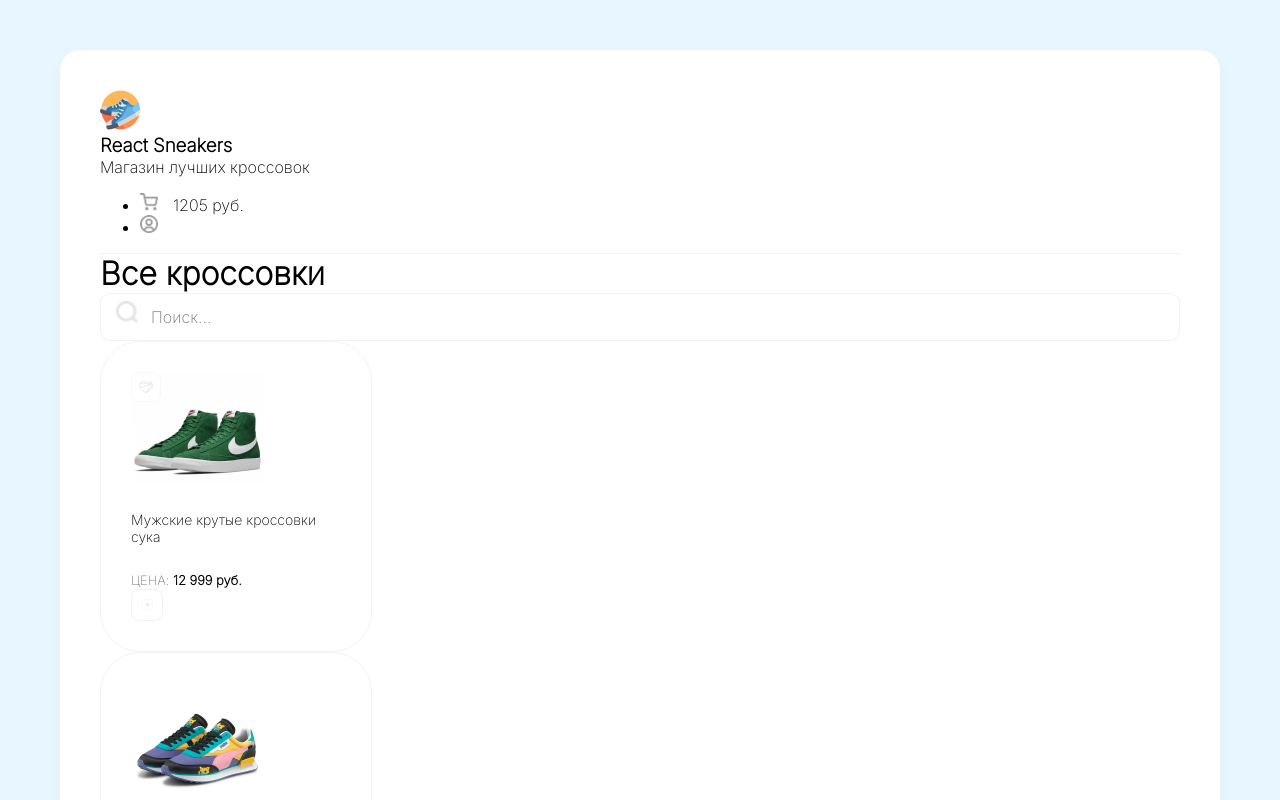
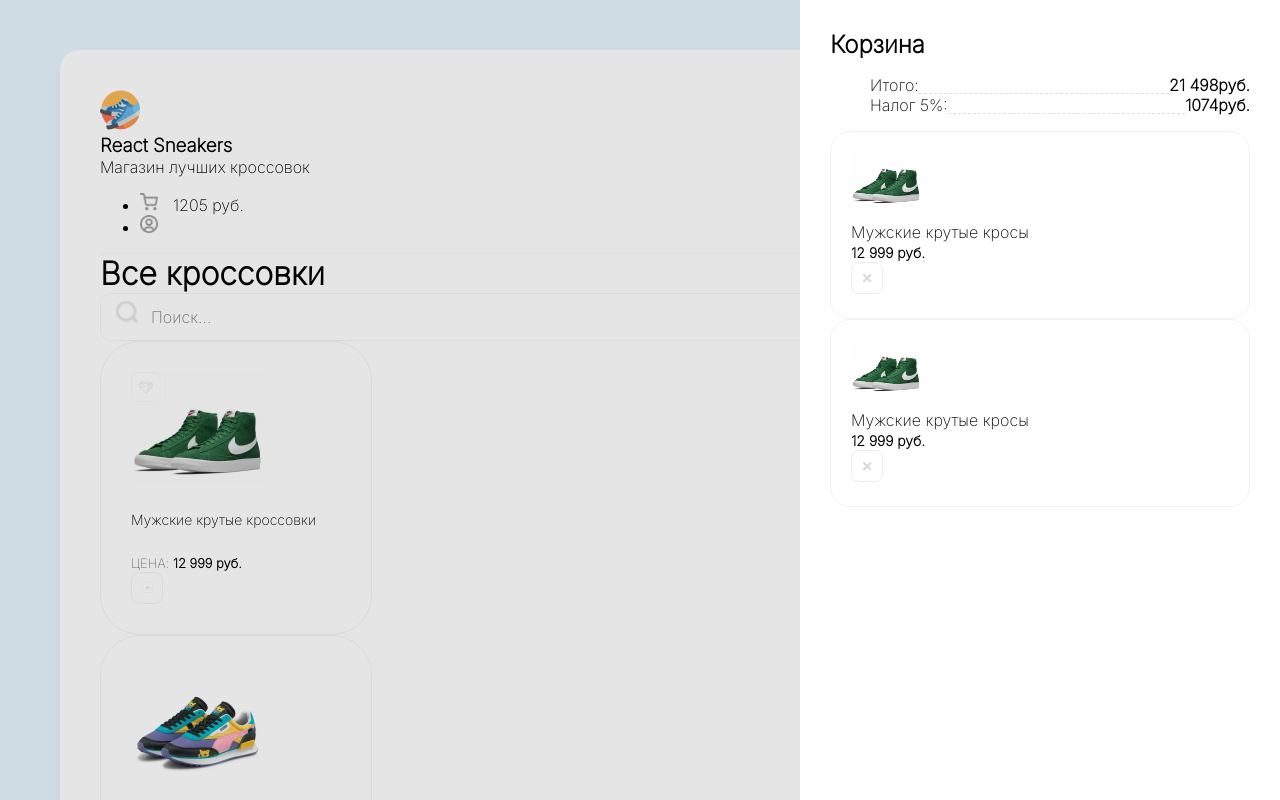
Before and after one commit to liks17/team, a React (Create React App) app in the folder my-app/: page / in a window 1280 px wide. Shown: the top 800 px of the page. Built offline with nearby package versions, Linux system fonts and the light colour scheme.

Commit message:
верстка анимации и корзины

```diff
--- a/my-app/src/App.js
+++ b/my-app/src/App.js
@@ -1,6 +1,60 @@
 function App() {
   return (
     <div className="wrapper clear">
+        <div className="overlay">
+          <div className="drawer">
+            <h2 className="mb-30"> Корзина</h2>
+            <div className="items">
+            <ul className="cartTotalBlock">
+              <li>
+                <span>Итого: </span>
+                <div></div>
+                <b>21 498руб.</b>
+              </li>
+
+              <li >
+                <span>Налог 5%: </span>
+                <div></div>
+                <b>1074руб.</b>
+                 </li>
+            </ul>
+
+            </div>
+
+            <div className="cartItem d-flex align-center mb-20">
+
+            <div style={{backgroundImage:'url(/img/sneakers/1.png'}}
+            className="cartItemImg">
+
+            </div>
+
+            <div className="mr-20 flex">
+                <p className="mb-5">Мужские крутые кросы </p>
+                <b> 12 999 руб.</b>
+              </div>
+                <img className="RemoveBtn" src="/img/remove.svg" alt = "Remove"/>
+              </div>
+
+
+              <div className="cartItem d-flex align-center mb-20">
+
+             <div style={{backgroundImage:'url(/img/sneakers/1.png'}}
+             className="cartItemImg">
+
+             </div>
+
+             <div className="mr-20 flex">
+                 <p className="mb-5">Мужские крутые кросы </p>
+                 <b> 12 999 руб.</b>
+               </div>
+                 <img className="RemoveBtn" src="/img/remove.svg" alt = "Remove"/>
+               </div>
+
+
+               </div>
+        </div>
+
+
       <header className="d-flex justify-between align-center p-40">
       <div className="d-flex align-center">
         <img width ={40} height={40} src="/img/logo.png"/>
@@ -36,7 +90,7 @@ function App() {
       <img src="/img/heart.svg" alt="Unliked"/>
       </div>
     <img width="133" height="112" src="/img/sneakers/1.png" alt = "Sneakers"/>
-    <h5>Мужские крутые кроссовки сука</h5>
+    <h5>Мужские крутые кроссовки</h5>
     <div className = "d-flex justify-between align-center">
     <div className = "d-flex flex-column">
       <span> Цена:</span>
@@ -49,7 +103,7 @@ function App() {
     </div>
     <div className="card">
     <img width="133" height="112" src="/img/sneakers/2.png" alt = "Sneakers"/>
-    <h5>Мужские крутые кроссовки сука</h5>
+    <h5>Мужские крутые кроссовки </h5>
     <div className = "d-flex justify-between align-center">
     <div className = "d-flex flex-column">
       <span> Цена:</span>
@@ -62,7 +116,7 @@ function App() {
     </div>
     <div className="card">
     <img width="133" height="112" src="/img/sneakers/3.png" alt = "Sneakers"/>
-    <h5>Мужские крутые кроссовки сука</h5>
+    <h5>Мужские крутые кроссовки </h5>
     <div className = "d-flex justify-between align-center">
     <div className = "d-flex flex-column">
       <span> Цена:</span>
--- a/my-app/src/index.scss
+++ b/my-app/src/index.scss
@@ -103,3 +103,71 @@ header {
       width: 200px;
     }
   }
+  .drawer{
+    position: absolute;
+    width: 420px;
+    right:0;
+    height:100%;
+    background: #ffffff;
+    box-shadow: -10px 4 px 24px rgba(0,0,0,0.1);
+    padding:30px;
+
+    h2{
+      margin:0;
+    }
+  }
+
+.cartItem{
+  border: 1px solid #f3f3f3;
+  border-radius: 20px;
+  overflow: hidden;
+  padding: 20px;
+
+  .cartItemImg{
+    height:70px;
+    width:70px;
+    background-size: contain;
+    background-position: 0 -3px;
+    background-repeat: no-repeat;
+    margin-right:20px;
+  }
+  p{
+    font-size: 16px;
+    margin:0;
+  }
+  b{
+    font-size: 14px;
+  }
+  .RemoveBtn{
+    opacity: 0.5;
+    cursor: pointer;
+    transition: opacity 0.15s ease-in-out;
+
+    &:hover{
+      opacity:1;
+    }
+  }
+}
+  .overlay{
+    position:absolute;
+    left:0;
+    top: 0;
+    width:100%;
+    height:100%;
+    background-color: rgba(0,0,0,0.1);
+    z-index: 1;
+  }
+
+  .cartTotalBlock{
+    li{
+      display:flex;
+      align-items: flex-end;
+    }
+    div{
+      flex: 1;
+      height: 1px;
+      border-bottom: 1px dashed #dfdfdf;
+      position: relative;
+      top: -1px;
+    }
+  }
```
Also changed, not shown: my-app/public/img/remove.svg (added).
